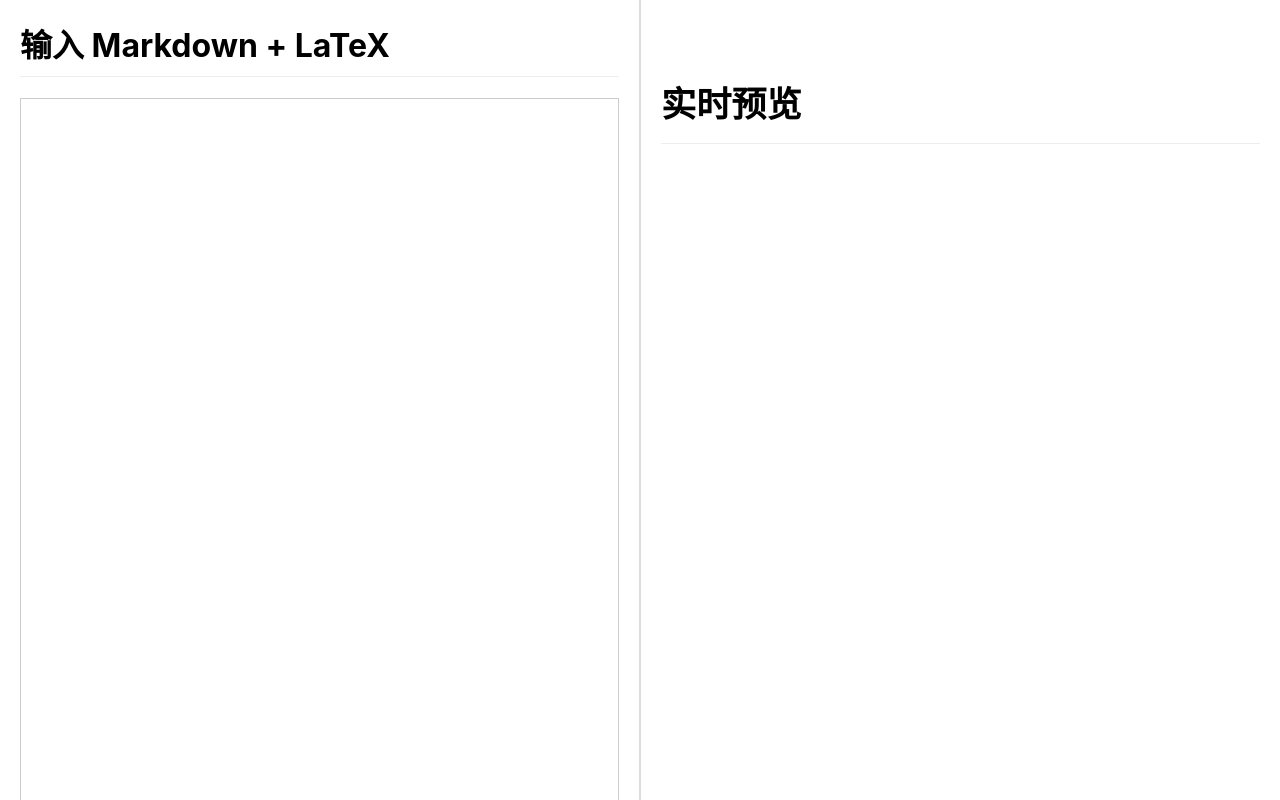
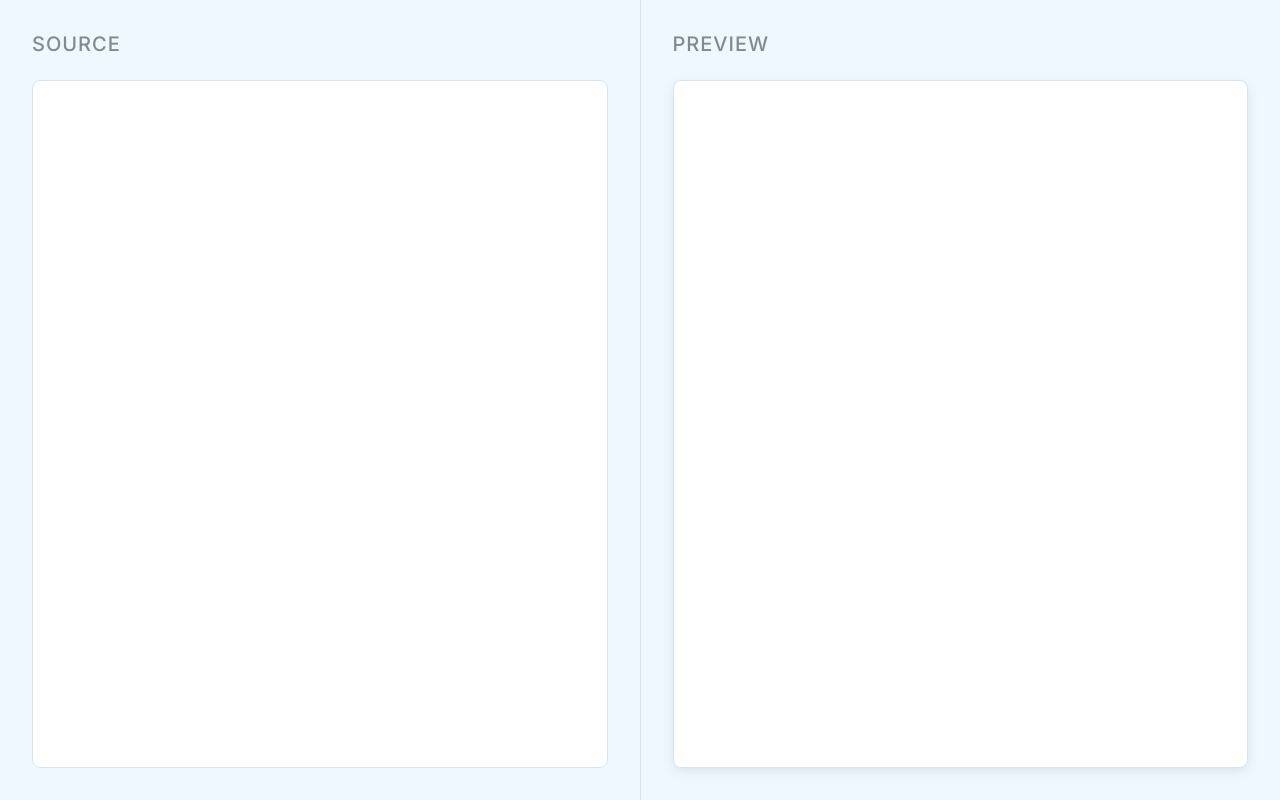
Before and after one commit to chengzhongnan/chengzhongnan.github.io, a website: page tool/latex/index.html in a window 1280 px wide. Drawn offline with nearby package versions, Linux system fonts and the light colour scheme.

Commit message:
add latex tool

```diff
--- a/tool/latex/index.html
+++ b/tool/latex/index.html
@@ -2,71 +2,137 @@
 <html lang="zh-CN">
 <head>
     <meta charset="UTF-8">
-    <title>图文混排 LaTeX 渲染器</title>
+    <title>Modern LaTeX Editor</title>
     <link rel="stylesheet" href="https://cdn.jsdelivr.net/npm/katex@0.16.10/dist/katex.min.css" integrity="sha384-wcIxkf4k558AjM3Yz3BBFQUbk/zgIYC2R0QpeeYb+TwlBVMrlgLqwRjRtGZiK7ww" crossorigin="anonymous">
 
+    <link rel="preconnect" href="https://fonts.googleapis.com">
+    <link rel="preconnect" href="https://fonts.gstatic.com" crossorigin>
+    <link href="https://fonts.googleapis.com/css2?family=Fira+Code&family=Inter:wght@400;500;700&display=swap" rel="stylesheet">
+
     <style>
+        /* --- Global Resets & Variables (NEW LIGHT BLUE THEME) --- */
+        :root {
+            --background-color: #f0f8ff; /* AliceBlue - a very light, soft blue */
+            --panel-background: #ffffff; /* Pure white for panels and cards */
+            --text-color: #2c3e50; /* A dark, soft slate color for text */
+            --subtle-text-color: #7f8c8d; /* A muted grey for headers */
+            --border-color: #dbe4ee; /* A light blue-grey for borders */
+            --accent-color: #3498db; /* A strong, clear blue for accents */
+            --accent-color-light: rgba(52, 152, 219, 0.15); /* Lighter blue for focus glow */
+            --shadow-color: rgba(44, 62, 80, 0.1);
+            --font-sans: 'Inter', -apple-system, BlinkMacSystemFont, "Segoe UI", Roboto, Helvetica, Arial, sans-serif;
+            --font-mono: 'Fira Code', 'Courier New', Courier, monospace;
+        }
+
+        * {
+            box-sizing: border-box;
+        }
+
+        html, body {
+            height: 100%;
+            margin: 0;
+            overflow: hidden;
+        }
+
         body {
-            font-family: -apple-system, BlinkMacSystemFont, "Segoe UI", Roboto, Helvetica, Arial, sans-serif;
+            font-family: var(--font-sans);
+            background-color: var(--background-color);
+            color: var(--text-color);
             display: flex;
-            height: 100vh;
-            margin: 0;
+            -webkit-font-smoothing: antialiased;
+            -moz-osx-font-smoothing: grayscale;
         }
+
         .container {
             flex: 1;
-            padding: 20px;
-            box-sizing: border-box;
-            overflow-y: auto;
+            padding: 2rem;
+            display: flex;
+            flex-direction: column;
+            overflow-y: hidden;
         }
+
         #editor-container {
-            border-right: 2px solid #ddd;
+            background-color: var(--background-color);
+            border-right: 1px solid var(--border-color);
         }
+
+        #preview-container {
+             background-color: var(--background-color);
+        }
+
+        h1 {
+            font-size: 1.25rem;
+            font-weight: 500;
+            color: var(--subtle-text-color);
+            margin-top: 0;
+            margin-bottom: 1.5rem;
+            text-transform: uppercase;
+            letter-spacing: 0.05em;
+            flex-shrink: 0;
+        }
+
         #text-input {
             width: 100%;
-            height: 100%;
-            font-family: 'Courier New', Courier, monospace;
-            font-size: 1em;
-            border: 1px solid #ccc;
-            padding: 10px;
-            box-sizing: border-box;
+            font-family: var(--font-mono);
+            font-size: 1rem;
+            line-height: 1.6;
+            border: 1px solid var(--border-color);
+            border-radius: 8px;
+            padding: 1rem;
             resize: none;
+            outline: none;
+            background-color: var(--panel-background);
+            color: var(--text-color);
+            transition: border-color 0.2s ease, box-shadow 0.2s ease;
+            flex-grow: 1;
+            min-height: 0;
         }
-        #preview-container {
+
+        #text-input:focus {
+            border-color: var(--accent-color);
+            box-shadow: 0 0 0 3px var(--accent-color-light);
+        }
+
+        #preview-card {
+            background-color: var(--panel-background);
+            border: 1px solid var(--border-color);
+            border-radius: 8px;
+            padding: 2rem;
+            box-shadow: 0 4px 12px var(--shadow-color);
             font-size: 1.1em;
-            line-height: 1.6;
+            line-height: 1.7;
             white-space: pre-wrap;
             word-wrap: break-word;
+            flex-grow: 1;
+            overflow-y: auto;
+            min-height: 0;
         }
-        h1 {
-            margin-top: 0;
-            border-bottom: 1px solid #eee;
-            padding-bottom: 10px;
-        }
-        .katex-display {
-            margin: 0.5em 0;
+
+        /* --- Make KaTeX formulas match the theme --- */
+        .katex {
+            color: var(--text-color);
         }
     </style>
 </head>
 <body>
 
     <div id="editor-container" class="container">
-        <h1>输入 Markdown + LaTeX</h1>
-        <textarea id="text-input"></textarea>
+        <h1>Source</h1>
+        <textarea id="text-input" spellcheck="false"></textarea>
     </div>
 
     <div id="preview-container" class="container">
-        <h1>实时预览</h1>
-        <div id="preview"></div>
+        <h1>Preview</h1>
+        <div id="preview-card"></div>
     </div>
 
     <script defer src="https://cdn.jsdelivr.net/npm/katex@0.16.10/dist/katex.min.js" integrity="sha384-hIoBPJpTUs74ddyc4bFZSM1TVlQDA60VBbJS0oA934VSz82sBx1X7kSx2ATBDIyd" crossorigin="anonymous"></script>
-
     <script defer src="https://cdn.jsdelivr.net/npm/katex@0.16.10/dist/contrib/auto-render.min.js" integrity="sha384-43gviWU0YVjaDtb/GhzOouOXtZMP/7XUzwPTstBeZFe/+rCMvRwr4yROQP43s0Xk" crossorigin="anonymous"></script>
 
     <script>
         document.addEventListener("DOMContentLoaded", function() {
             const textInput = document.getElementById('text-input');
-            const preview = document.getElementById('preview');
+            const previewCard = document.getElementById('preview-card');
 
             const renderOptions = {
                 delimiters: [
@@ -79,8 +145,13 @@
             };
 
             function renderContent() {
-                preview.textContent = textInput.value;
-                renderMathInElement(preview, renderOptions);
+                previewCard.textContent = textInput.value;
+                try {
+                    renderMathInElement(previewCard, renderOptions);
+                } catch (error) {
+                    console.error("Rendering failed:", error);
+                    previewCard.textContent = "An unexpected error occurred during rendering.";
+                }
             }
 
             textInput.addEventListener('input', renderContent);
```
